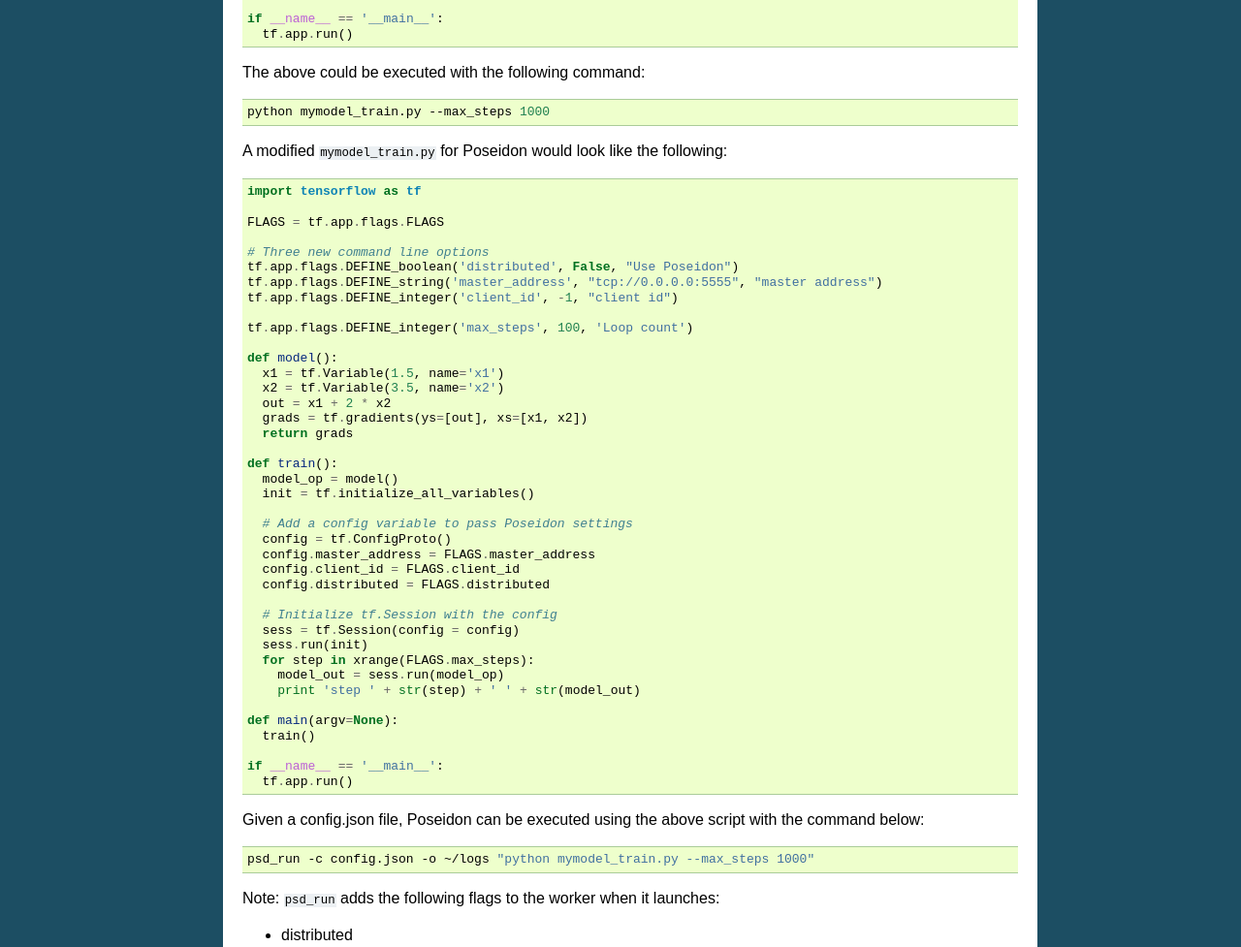
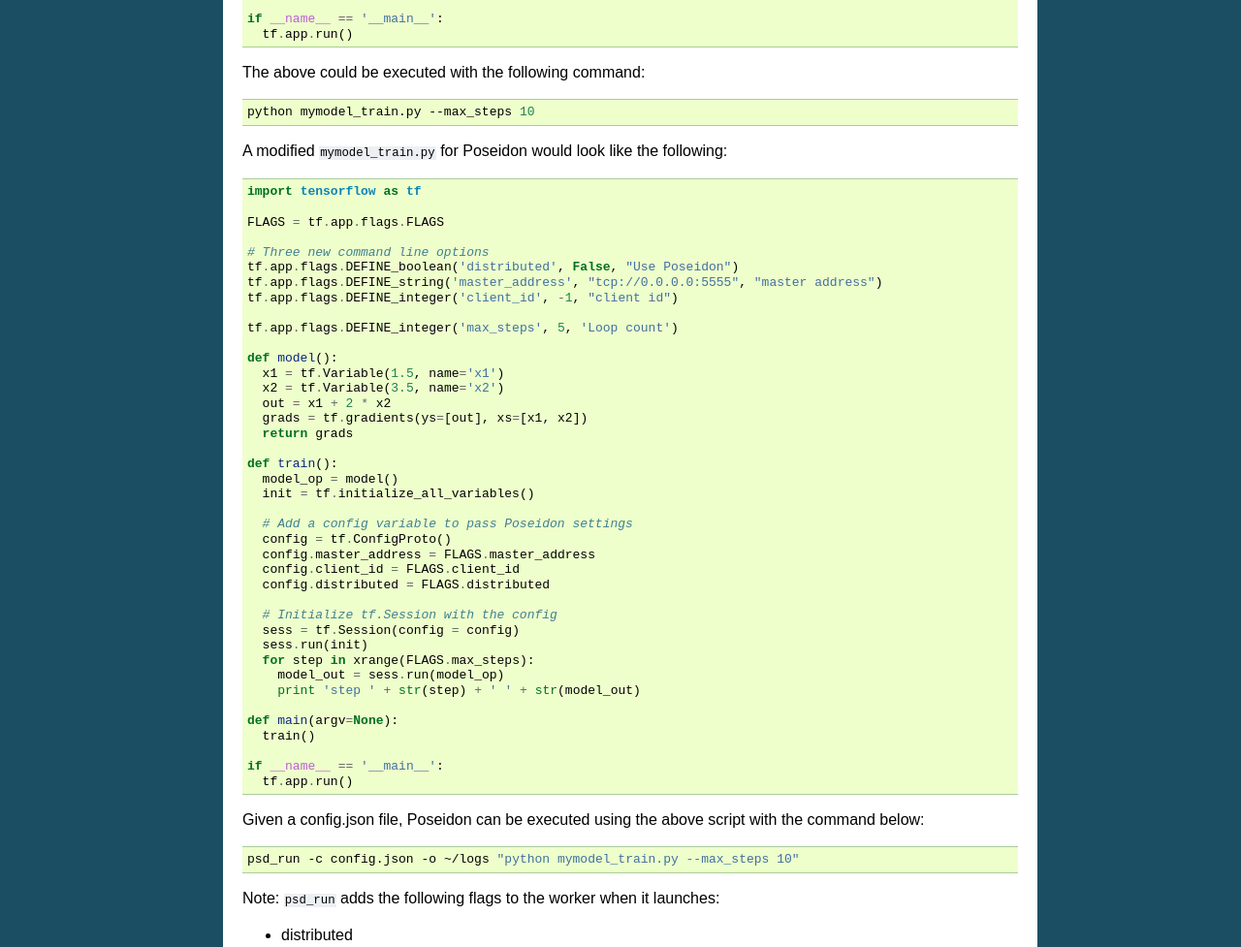
Before and after one commit to petuum-inc/poseidon-release, a Sphinx documentation site: the page built from docs/source/script.rst, in a window 1280 px wide. Shown: the part 593-1570 px from the top of the page at 97% size. Built offline with Sphinx 7.4.7, drawn with Linux system fonts in a browser that asks for light colours.

Commit message:
fixing max steps for script

```diff
--- a/docs/source/script.rst
+++ b/docs/source/script.rst
@@ -39,7 +39,7 @@
 
 .. code:: bash
 
-    python mymodel_train.py --max_steps 1000
+    python mymodel_train.py --max_steps 10
 
 A modified ``mymodel_train.py`` for Poseidon would look like the following:
 
@@ -54,7 +54,7 @@
     tf.app.flags.DEFINE_string('master_address', "tcp://0.0.0.0:5555", "master address")
     tf.app.flags.DEFINE_integer('client_id', -1, "client id")
 
-    tf.app.flags.DEFINE_integer('max_steps', 100, 'Loop count')
+    tf.app.flags.DEFINE_integer('max_steps', 5, 'Loop count')
 
     def model():
       x1 = tf.Variable(1.5, name='x1')
@@ -90,7 +90,7 @@
 
 .. code:: bash
 
-    psd_run -c config.json -o ~/logs "python mymodel_train.py --max_steps 1000"
+    psd_run -c config.json -o ~/logs "python mymodel_train.py --max_steps 10"
 
 Note: ``psd_run`` adds the following flags to the worker when it launches:
 
```
